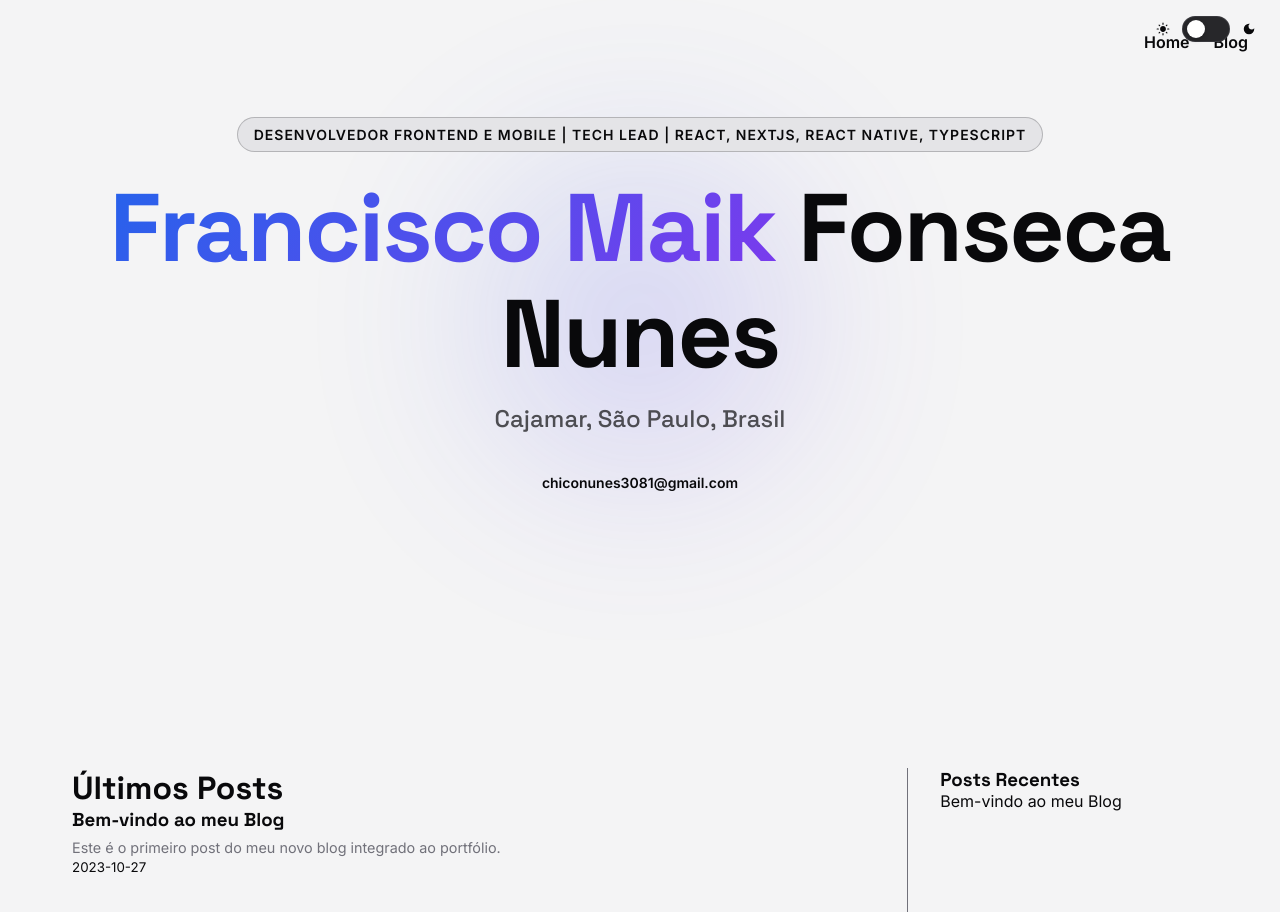
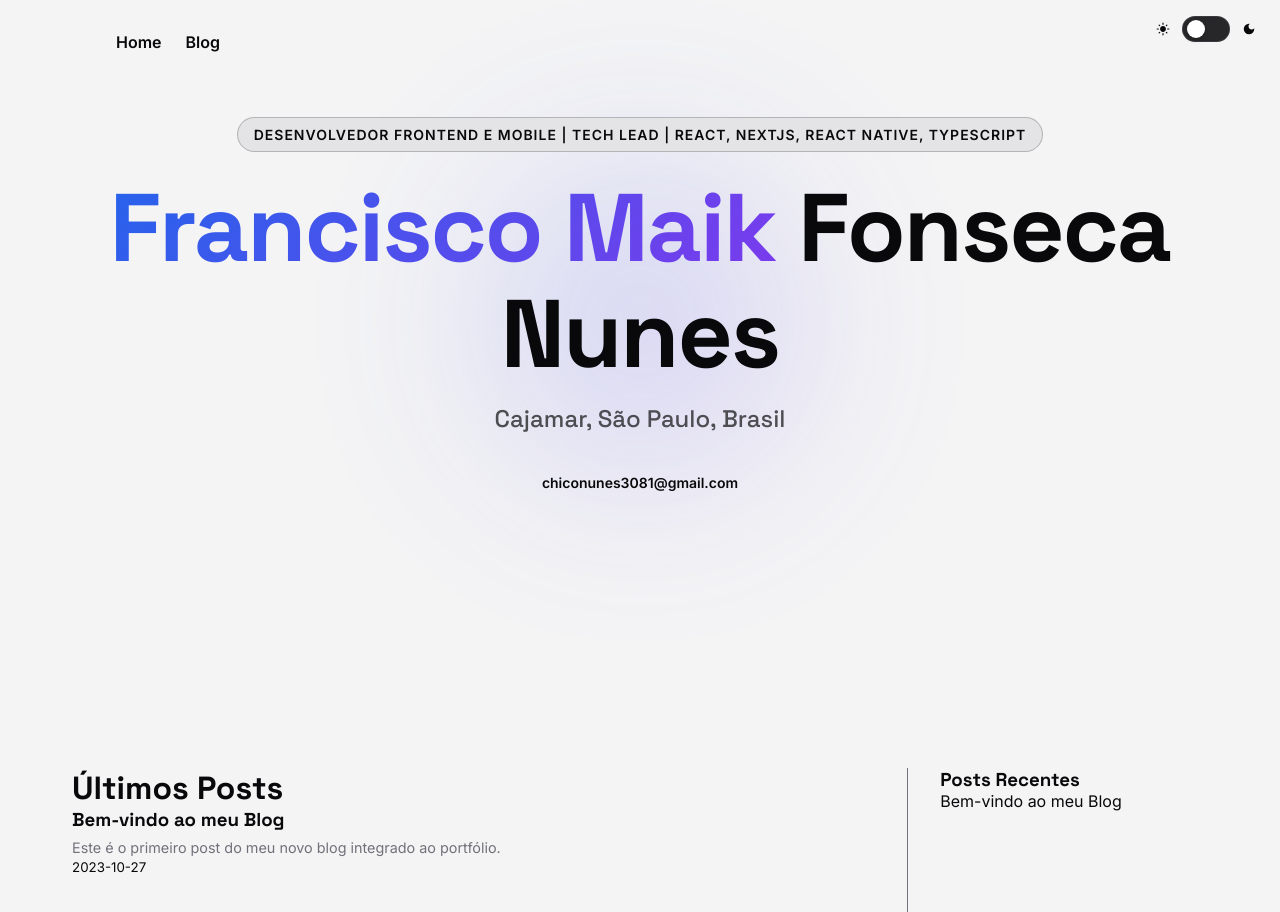
Before and after one commit to FranciscoMaik/PortifolioFolks, a Next.js app: page /blog in a window 1280 px wide. Shown: the top 912 px of the page. Built offline with nearby package versions, Linux system fonts and the light colour scheme.

Commit message:
feat: Implement a header wrapper for the blog page and reposition the header navigation to the left.

```diff
--- a/src/components/Header/navStyles.ts
+++ b/src/components/Header/navStyles.ts
@@ -1,16 +1,16 @@
-import styled from 'styled-components';
+import styled from "styled-components";
 
 export const Nav = styled.nav`
   position: absolute;
   top: 2rem;
-  right: 2rem;
+  left: 2rem;
   display: flex;
   gap: 1.5rem;
   z-index: 10;
 
   @media (max-width: 768px) {
     top: 1rem;
-    right: 1rem;
+    left: 1rem;
     font-size: 0.9rem;
   }
 `;
--- a/src/pages/blog/index.tsx
+++ b/src/pages/blog/index.tsx
@@ -1,10 +1,17 @@
-import React from 'react';
-import Head from 'next/head';
-import Link from 'next/link';
-import { GetStaticProps } from 'next';
-import { getSortedPostsData, BlogPost } from '../../utils/markdown';
-import { Header, Footer } from '../../components';
-import { BlogContainer, MainContent, SidebarContainer, PostList, PostListItem } from '../../styles/Blog/styles';
+import type { GetStaticProps } from "next";
+import Head from "next/head";
+import Link from "next/link";
+import React from "react";
+import { Footer, Header } from "../../components";
+import {
+	BlogContainer,
+	HeaderWrapper,
+	MainContent,
+	PostList,
+	PostListItem,
+	SidebarContainer,
+} from "../../styles/Blog/styles";
+import { type BlogPost, getSortedPostsData } from "../../utils/markdown";
 
 interface BlogIndexProps {
 	allPostsData: BlogPost[];
@@ -16,7 +23,9 @@ export default function Blog({ allPostsData }: BlogIndexProps) {
 			<Head>
 				<title>Blog | Francisco Maik</title>
 			</Head>
+			<HeaderWrapper>
 				<Header />
+			</HeaderWrapper>
 			<BlogContainer>
 				<MainContent>
 					<h1>Últimos Posts</h1>
@@ -39,7 +48,9 @@ export default function Blog({ allPostsData }: BlogIndexProps) {
 					<PostList>
 						{allPostsData.slice(0, 5).map(({ slug, frontmatter }) => (
 							<PostListItem key={slug}>
-                <Link href={`/blog/${slug}`}><a>{frontmatter.title}</a></Link>
+								<Link href={`/blog/${slug}`}>
+									<a>{frontmatter.title}</a>
+								</Link>
 							</PostListItem>
 						))}
 					</PostList>
--- a/src/styles/Blog/styles.ts
+++ b/src/styles/Blog/styles.ts
@@ -1,4 +1,4 @@
-import styled from 'styled-components';
+import styled from "styled-components";
 
 export const BlogContainer = styled.div`
   display: flex;
@@ -72,3 +72,19 @@ export const PostListItem = styled.li`
     color: ${(props) => props.theme.thirdColor};
   }
 `;
+
+export const HeaderWrapper = styled.div`
+  width: 100%;
+  display: flex;
+  justify-content: center;
+  padding: 0 84px;
+
+  @media screen and (max-width: 768px) {
+    padding: 0 24px;
+  }
+
+  > header {
+    max-width: 1200px;
+    width: 100%;
+  }
+`;
```
Lines whose indentation alone changed are shown as unchanged.
